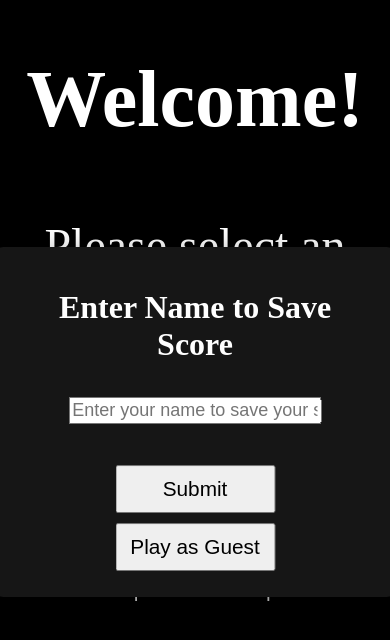
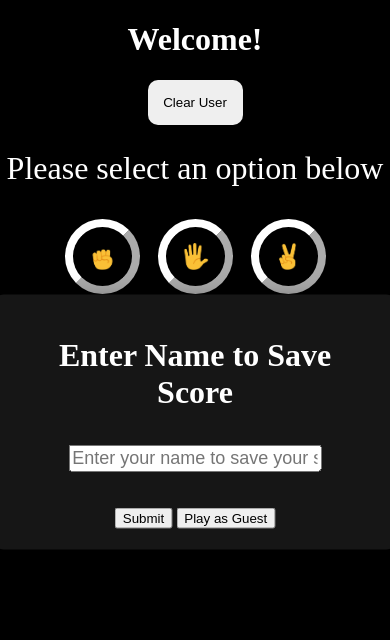
Before and after one commit to ece818/RockPaperScissors, a plain HTML site: page index.html in a window 390 px wide. Drawn offline with Linux system fonts and the light colour scheme.

Commit message:
Changes to be committed: 	modified:   index.html 	modified:   scripts.js 	modified:   style.css

```diff
--- a/index.html
+++ b/index.html
@@ -22,6 +22,7 @@
     <div class=" container">
 
         <h1 id="welcomeTxt">Welcome! </h1>
+        <button class="standardBtn" id="clearUserBtn">Clear User</button>
         <p id="optionTxt"> Please select an option below</p>
         <div id="emojiContainer">
             <button class="emojiIcon"id="rock-emoji" ><img src="imgs/rock-emoji.png" alt="rock"></button>
@@ -30,7 +31,7 @@
             <button class="emojiIcon"id="scissors-emoji" ><img src="imgs/scissors-emoji.png" alt="scissors"></button>
         </div>
         <div class="results-container">
-            <div id="resetBtnCon"><button id="resetBtn" name="resetBtn" value="=resetBtn">Reset</button></div>
+            <div id="resetBtnCon"><button id="resetBtn" name="resetBtn" value="=resetBtn" class="standardBtn">Reset Results</button></div>
             <h2 id="results-header">Results:</h1>
                 <div id="winResults">Win: 0 | Lose: 0 | Tie: 0</div>
         </div>
--- a/scripts.js
+++ b/scripts.js
@@ -2,6 +2,7 @@ const welcomePopupMessage = document.getElementById("welcome-prompt-container");
 // const namSubBtn = document.getElementById("nameSubBtn");
 const winResults = document.getElementById("winResults");
 const nameInputField = document.getElementById("welcome-prompt");
+let resultCnt = null;
 const welcomeName = document.getElementById("welcomeTxt");
 let userPick = null;
 const emojiOptions = {
@@ -9,9 +10,12 @@ const emojiOptions = {
   2: { name: "paper-emoji", symbol: "🖐️" },
   3: { name: "scissors-emoji", symbol: "✌️" },
 };
+//#region Declared Variables
 let gameInfo = { username: null, win: 0, lose: 0, tie: 0 };
+let isLoggedIn = false;
 let compPick = null;
 const resetBtn = document.getElementById("resetBtn");
+//#endregion
 function getName() {
   if (localStorage.length === 0) {
     welcomePopupMessage.style.visibility = "visible";
@@ -22,11 +26,13 @@ function getName() {
           gameInfo.username = nameInputField.value.trim();
         console.log(gameInfo);
         localStorage.setItem("gameInfo", JSON.stringify(gameInfo));
+        isLoggedIn = true;
         hidePopUp();
         if ((gameInfo.username.length = 1)) {
           display_score();
+          isLoggedIn = true;
         } else {
-          alert("Enter a valid username or continue as a guest.");
+          //   alert("Enter a valid username or continue as a guest.");
 
           hidePopUp();
         }
@@ -48,7 +54,8 @@ function hidePopUp() {
 
   if (gameInfo.username !== null) {
     if (gameInfo.username.length >= 1) {
-      welcomeName.innerHTML = `Welcome <br>${gameInfo.username}`;
+      welcomeName.innerHTML = `Welcome ${gameInfo.username}!`;
+      welcomeName.style.fontSize = "3rem";
     }
   } else {
   }
@@ -124,13 +131,14 @@ function display_score() {
   );
   if (userPick && compPick) {
     winResults.innerHTML = `
-  <div class="results-container">
+  <div class="results-container" id="results-container">
     <span>Computer Pick:</span>
     <img src="./imgs/${compPick.name}.png" class="resultsEmoji" alt="${compPick.name}">
     <span> | Your Pick:</span>
     <img src="./imgs/${userPick}.png" class="resultsEmoji" alt="${userPick}">
   </div>
   <div>Win: ${gameInfo.win} | Lose: ${gameInfo.lose} | Tie: ${gameInfo.tie}</div>`;
+    resultCnt = document.getElementById("results-container");
     document.title = `Win: ${gameInfo.win} | Lose: ${gameInfo.lose} | Tie: ${gameInfo.tie}`;
     localStorage.setItem("gameInfo", JSON.stringify(gameInfo));
   } else {
@@ -151,6 +159,7 @@ function getCompPick() {
 
   <div>Win: ${gameInfo.win} | Lose: ${gameInfo.lose} | Tie: ${gameInfo.tie}</div>`;
   document.title = `Win: ${gameInfo.win} | Lose: ${gameInfo.lose} | Tie: ${gameInfo.tie}`;
+
   localStorage.setItem("gameInfo", JSON.stringify(gameInfo));
 }
 
--- a/style.css
+++ b/style.css
@@ -4,26 +4,10 @@ body {
   place-items: center;
 
   margin: 0;
-
   text-align: center;
   color: white;
 }
-.promptBtn:hover {
-  background-color: rgb(140, 140, 140);
-}
 
-.promptBtn:active {
-  background-color: rgb(115, 115, 115);
-}
-
-#welcome-prompt-container button {
-  width: 10rem;
-  height: 3rem;
-  font-size: 1.3rem;
-  margin: 5px 20px;
-  padding: 10px 10px;
-  display: inline-block;
-}
 .resultsEmoji {
   width: 45px;
   height: 45px;
@@ -73,14 +57,14 @@ body {
 #welcomeTxt {
   color: white;
   font-size: 5rem;
-  padding-bottom: 10px;
+  /* padding-bottom: 10px; */
 }
 #optionTxt {
   color: white;
-  font-size: 3rem;
+  font-size: 2rem;
   margin: auto;
-  padding-top: 10px;
-  padding-bottom: 50px;
+  padding-top: 0;
+  padding-bottom: 25px;
 }
 
 .emojiIcon {
@@ -99,11 +83,24 @@ body {
 
 @media screen and (max-width: 600px) {
   .emojiIcon {
-    width: 100px;
-    height: 100px;
+    width: 75px;
+    height: 75px;
     margin: 7px;
   }
-
+  #welcomeTxt {
+    color: white;
+    font-size: 2rem;
+    /* padding-bottom: 10px; */
+  }
+  .results-container {
+    font-size: 1.5rem;
+  }
+  .resultsEmoji {
+    width: 25px;
+    height: 25px;
+    object-fit: contain;
+    vertical-align: middle;
+  }
   #welcomeText {
     font-size: medium;
   }
@@ -119,7 +116,27 @@ body {
   margin-top: -8px; /* pull results up closer to the emojis (use margin, not padding) */
   padding: 0;
 }
+.promptBtn:hover {
+  background-color: rgb(140, 140, 140);
+}
 
+.promptBtn:active {
+  background-color: rgb(115, 115, 115);
+}
+
+.standardBtn {
+  border: none;
+  border-radius: 10px;
+  height: 45px;
+  width: 95px;
+  padding: auto;
+  margin: auto;
+  margin-bottom: 25px;
+}
+#resetBtn {
+  margin-top: 25px;
+  margin-bottom: 10px;
+}
 #results-header {
   font-size: 2.75rem;
   margin: 0; /* remove invalid negative padding */
```
